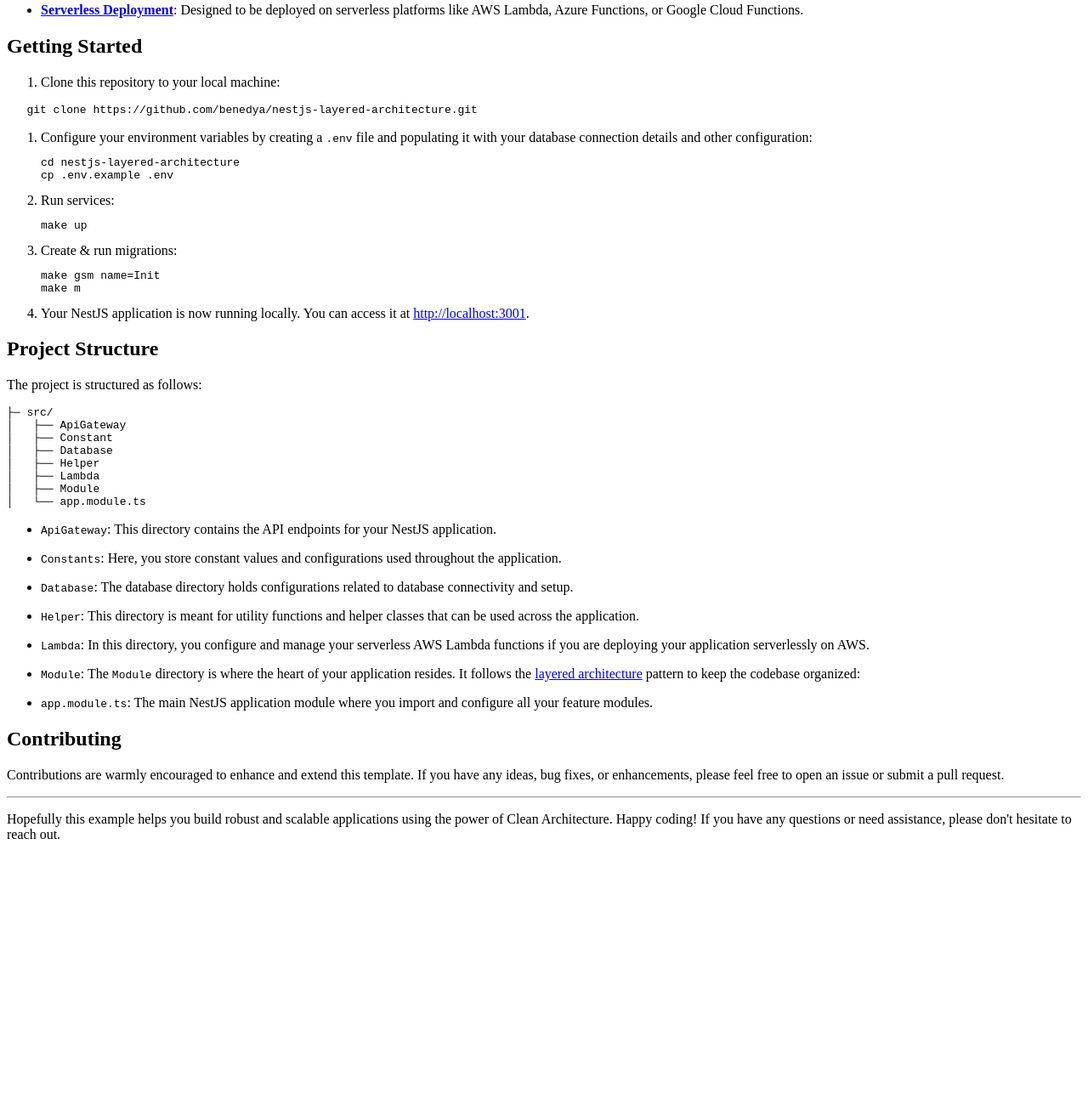
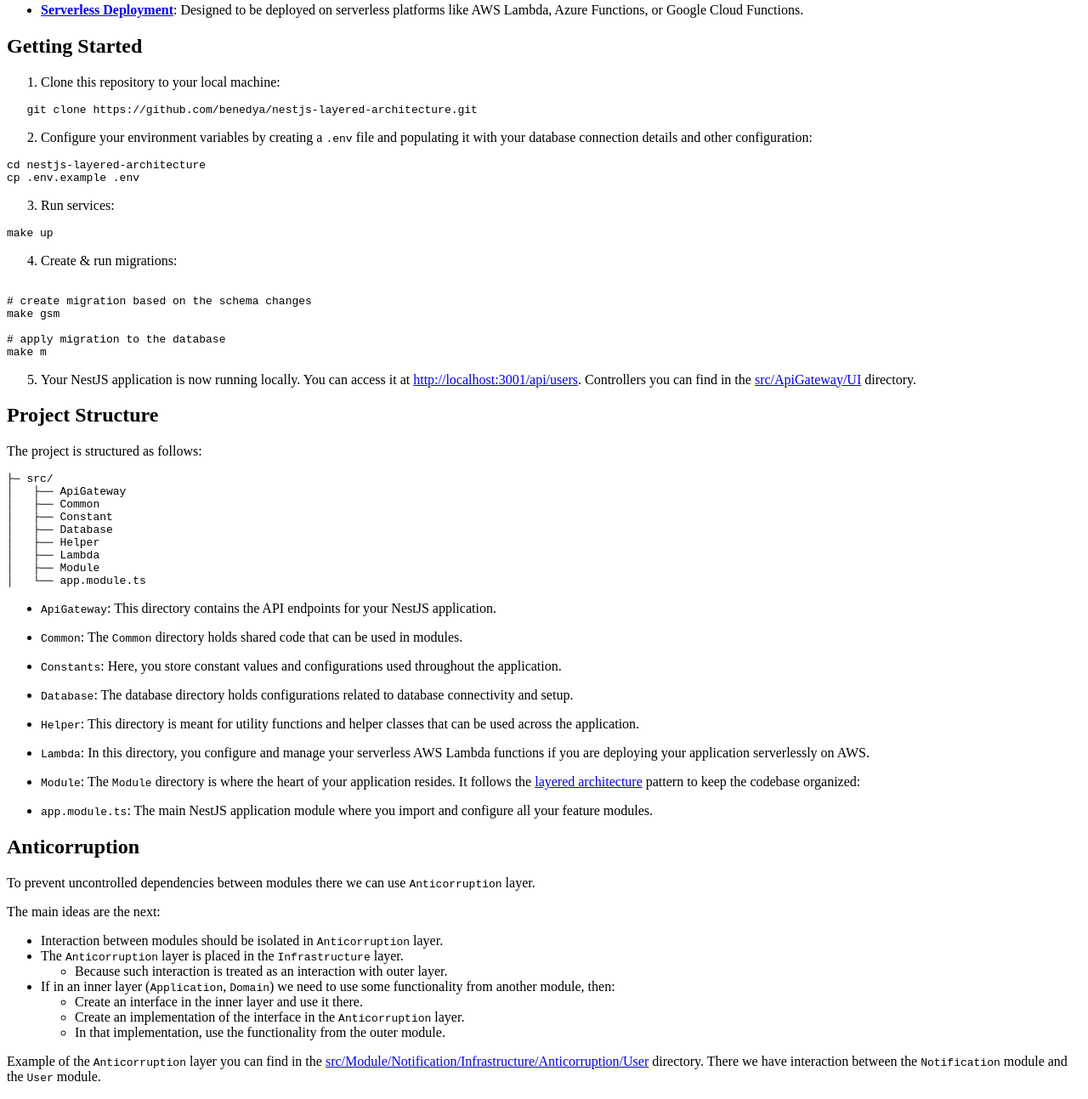
Before and after one commit to benedya/nestjs-layered-architecture, a website: page docs/index.html in a window 1280 px wide. Shown: the part 300-1593 px from the top of the page at 85% size. Before the commit the page ends 1307 px from the top, so only its background shows below. Drawn offline with Linux system fonts and the light colour scheme.

Commit message:
Update README.md

```diff
--- a/docs/index.html
+++ b/docs/index.html
@@ -6,68 +6,115 @@
     <meta name="google-site-verification" content="aKtuo5Mb5A07_qjM1SNYTV6vDBmB3oHwtUxqawFWcBA" />
 </head>
 <body>
-<h1 id="-nestjs-layered-clean-architecture-typeorm-serverless-https-github-com-benedya-nestjs-layered-architecture-"><a href="https://github.com/benedya/nestjs-layered-architecture">NestJS + Layered (Clean) Architecture + TypeORM + Serverless</a></h1>
+<h1><a href="https://github.com/benedya/nestjs-layered-architecture">NestJS + Layered (Clean) Architecture + TypeORM + Serverless</a></h1>
 <p>This is a project template for building NestJS applications with layered architecture (Clean), utilizing TypeORM for database access, and designed for serverless deployment. This template is a starting point for your serverless NestJS projects.</p>
-<h2 id="features">Features</h2>
+<h2>Features</h2>
 <ul>
-  <li><p><strong><a href="https://nestjs.com/">NestJS Framework</a></strong>: A progressive Node.js framework for building efficient, reliable, and scalable serverless applications.</p>
+  <li>
+    <p><strong><a href="https://nestjs.com/">NestJS Framework</a></strong>: A progressive Node.js framework for building efficient, reliable, and scalable serverless applications.</p>
   </li>
-  <li><p><strong><a href="https://github.com/benedya/nodejs-layered-architecture">Layered (Clean) Architecture</a></strong>: The project follows the Clean architecture pattern that separates concerns by dividing the application into concentric layers, with each layer having its responsibilities and dependencies</p>
+  <li>
+    <p><strong><a href="https://github.com/benedya/nodejs-layered-architecture">Layered (Clean) Architecture</a></strong>: The project follows the Clean architecture pattern that separates concerns by dividing the application into concentric layers, with each layer having its responsibilities and dependencies</p>
   </li>
-  <li><p><strong><a href="https://typeorm.io/">TypeORM</a></strong>: Integrated with TypeORM for easy database interaction, allowing you to use various database systems like MySQL, PostgreSQL, MongoDB, etc.</p>
+  <li>
+    <p><strong><a href="https://typeorm.io/">TypeORM</a></strong>: Integrated with TypeORM for easy database interaction, allowing you to use various database systems like MySQL, PostgreSQL, MongoDB, etc.</p>
   </li>
-  <li><p><strong><a href="https://www.serverless.com/">Serverless Deployment</a></strong>: Designed to be deployed on serverless platforms like AWS Lambda, Azure Functions, or Google Cloud Functions.</p>
+  <li>
+    <p><strong><a href="https://www.serverless.com/">Serverless Deployment</a></strong>: Designed to be deployed on serverless platforms like AWS Lambda, Azure Functions, or Google Cloud Functions.</p>
   </li>
 </ul>
-<h2 id="getting-started">Getting Started</h2>
+<h2>Getting Started</h2>
 <ol>
   <li>Clone this repository to your local machine:</li>
 </ol>
-<pre><code class="lang-bash">   git <span class="hljs-keyword">clone</span> <span class="hljs-title">https</span>://github.com/benedya/nestjs-layered-architecture.git
+<pre><code class="language-bash">   git clone https://github.com/benedya/nestjs-layered-architecture.git
 </code></pre>
-<ol>
-  <li>Configure your environment variables by creating a <code>.env</code> file and populating it with your database connection details and other configuration:<pre><code class="lang-bash"><span class="hljs-selector-tag">cd</span> <span class="hljs-selector-tag">nestjs-layered-architecture</span>
-<span class="hljs-selector-tag">cp</span> <span class="hljs-selector-class">.env</span><span class="hljs-selector-class">.example</span> <span class="hljs-selector-class">.env</span>
+<ol start="2">
+  <li>Configure your environment variables by creating a <code>.env</code> file and populating it with your database connection details and other configuration:</li>
+</ol>
+<pre><code class="language-bash">cd nestjs-layered-architecture
+cp .env.example .env
 </code></pre>
-  </li>
-  <li>Run services:<pre><code class="lang-bash"><span class="hljs-keyword">make</span> <span class="hljs-keyword">up</span>
+<ol start="3">
+  <li>Run services:</li>
+</ol>
+<pre><code class="language-bash">make up
 </code></pre>
-  </li>
-  <li>Create &amp; run migrations:<pre><code class="lang-bash"><span class="hljs-built_in">make</span> gsm name=Init
-<span class="hljs-built_in">make</span> m
+<ol start="4">
+  <li>Create &amp; run migrations:</li>
+</ol>
+<pre><code class="language-bash">
+# create migration based on the schema changes
+make gsm
+
+# apply migration to the database
+make m
 </code></pre>
-  </li>
-  <li>Your NestJS application is now running locally. You can access it at <a href="http://localhost:3001">http://localhost:3001</a>.</li>
+<ol start="5">
+  <li>Your NestJS application is now running locally. You can access it at <a href="http://localhost:3001/api/users">http://localhost:3001/api/users</a>.
+    Controllers you can find in the <a href="src/ApiGateway/UI">src/ApiGateway/UI</a> directory.</li>
 </ol>
-<h2 id="project-structure">Project Structure</h2>
+<h2>Project Structure</h2>
 <p>The project is structured as follows:</p>
 <pre><code>├─ src/
 │   ├── ApiGateway
+│   ├── Common
 │   ├── Constant
 │   ├── Database
 │   ├── Helper
 │   ├── Lambda
 │   ├── Module
-│   └── app<span class="hljs-selector-class">.module</span><span class="hljs-selector-class">.ts</span>
-</code></pre><ul>
-  <li><p><code>ApiGateway</code>: This directory contains the API endpoints for your NestJS application.</p>
+│   └── app.module.ts
+</code></pre>
+<ul>
+  <li>
+    <p><code>ApiGateway</code>: This directory contains the API endpoints for your NestJS application.</p>
   </li>
-  <li><p><code>Constants</code>: Here, you store constant values and configurations used throughout the application.</p>
+  <li>
+    <p><code>Common</code>: The <code>Common</code> directory holds shared code that can be used in modules.</p>
   </li>
-  <li><p><code>Database</code>: The database directory holds configurations related to database connectivity and setup.</p>
+  <li>
+    <p><code>Constants</code>: Here, you store constant values and configurations used throughout the application.</p>
   </li>
-  <li><p><code>Helper</code>: This directory is meant for utility functions and helper classes that can be used across the application.</p>
+  <li>
+    <p><code>Database</code>: The database directory holds configurations related to database connectivity and setup.</p>
   </li>
-  <li><p><code>Lambda</code>: In this directory, you configure and manage your serverless AWS Lambda functions if you are deploying your application serverlessly on AWS.</p>
+  <li>
+    <p><code>Helper</code>: This directory is meant for utility functions and helper classes that can be used across the application.</p>
   </li>
-  <li><p><code>Module</code>: The <code>Module</code> directory is where the heart of your application resides. It follows the <a href="https://github.com/benedya/nodejs-layered-architecture">layered architecture</a> pattern to keep the codebase organized:</p>
+  <li>
+    <p><code>Lambda</code>: In this directory, you configure and manage your serverless AWS Lambda functions if you are deploying your application serverlessly on AWS.</p>
   </li>
-  <li><p><code>app.module.ts</code>: The main NestJS application module where you import and configure all your feature modules.</p>
+  <li>
+    <p><code>Module</code>: The <code>Module</code> directory is where the heart of your application resides. It follows the <a href="https://github.com/benedya/nodejs-layered-architecture">layered architecture</a> pattern to keep the codebase organized:</p>
+  </li>
+  <li>
+    <p><code>app.module.ts</code>: The main NestJS application module where you import and configure all your feature modules.</p>
   </li>
 </ul>
-<h2 id="contributing">Contributing</h2>
+<h2>Anticorruption</h2>
+<p>To prevent uncontrolled dependencies between modules there we can use <code>Anticorruption</code> layer.</p>
+<p>The main ideas are the next:</p>
+<ul>
+  <li>Interaction between modules should be isolated in <code>Anticorruption</code> layer.</li>
+  <li>The <code>Anticorruption</code> layer is placed in the <code>Infrastructure</code> layer.
+    <ul>
+      <li>Because such interaction is treated as an interaction with outer layer.</li>
+    </ul>
+  </li>
+  <li>If in an inner layer (<code>Application</code>, <code>Domain</code>) we need to use some functionality from another module, then:
+    <ul>
+      <li>Create an interface in the inner layer and use it there.</li>
+      <li>Create an implementation of the interface in the <code>Anticorruption</code> layer.</li>
+      <li>In that implementation, use the functionality from the outer module.</li>
+    </ul>
+  </li>
+</ul>
+<p>Example of the <code>Anticorruption</code> layer you can find in the <a href="src/Module/Notification/Infrastructure/Anticorruption/User">src/Module/Notification/Infrastructure/Anticorruption/User</a> directory.
+  There we have interaction between the <code>Notification</code> module and the <code>User</code> module.</p>
+<h2>Contributing</h2>
 <p>Contributions are warmly encouraged to enhance and extend this template. If you have any ideas, bug fixes, or enhancements, please feel free to open an issue or submit a pull request.</p>
-<hr>
-<p>Hopefully this example helps you build robust and scalable applications using the power of Clean Architecture. Happy coding! If you have any questions or need assistance, please don&#39;t hesitate to reach out.</p>
+<hr />
+<p>Hopefully this example helps you build robust and scalable applications using the power of Clean Architecture. Happy coding! If you have any questions or need assistance, please don't hesitate to reach out.</p>
 </body>
 </html>
```
Also changed, not shown: README.md.
